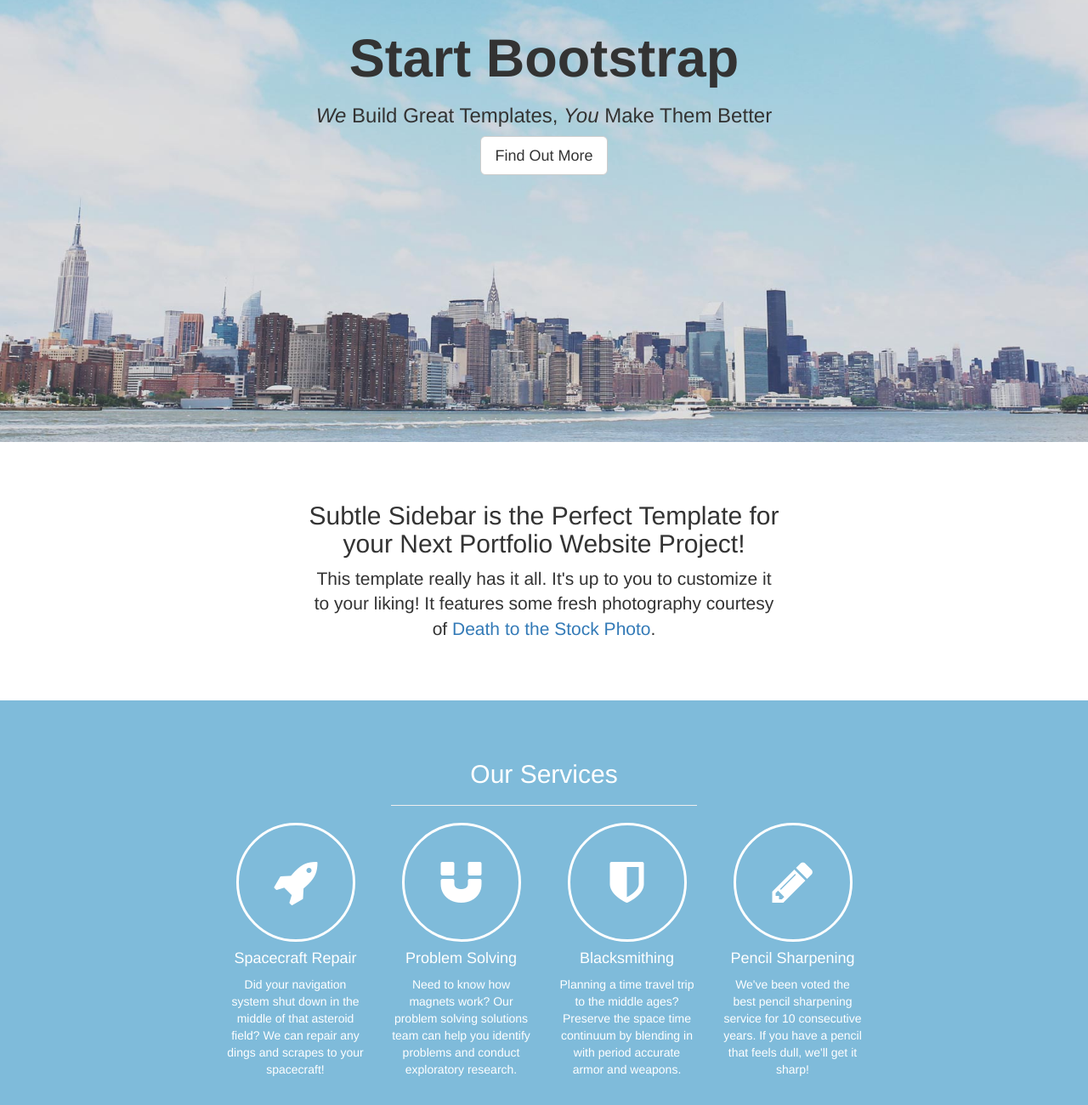
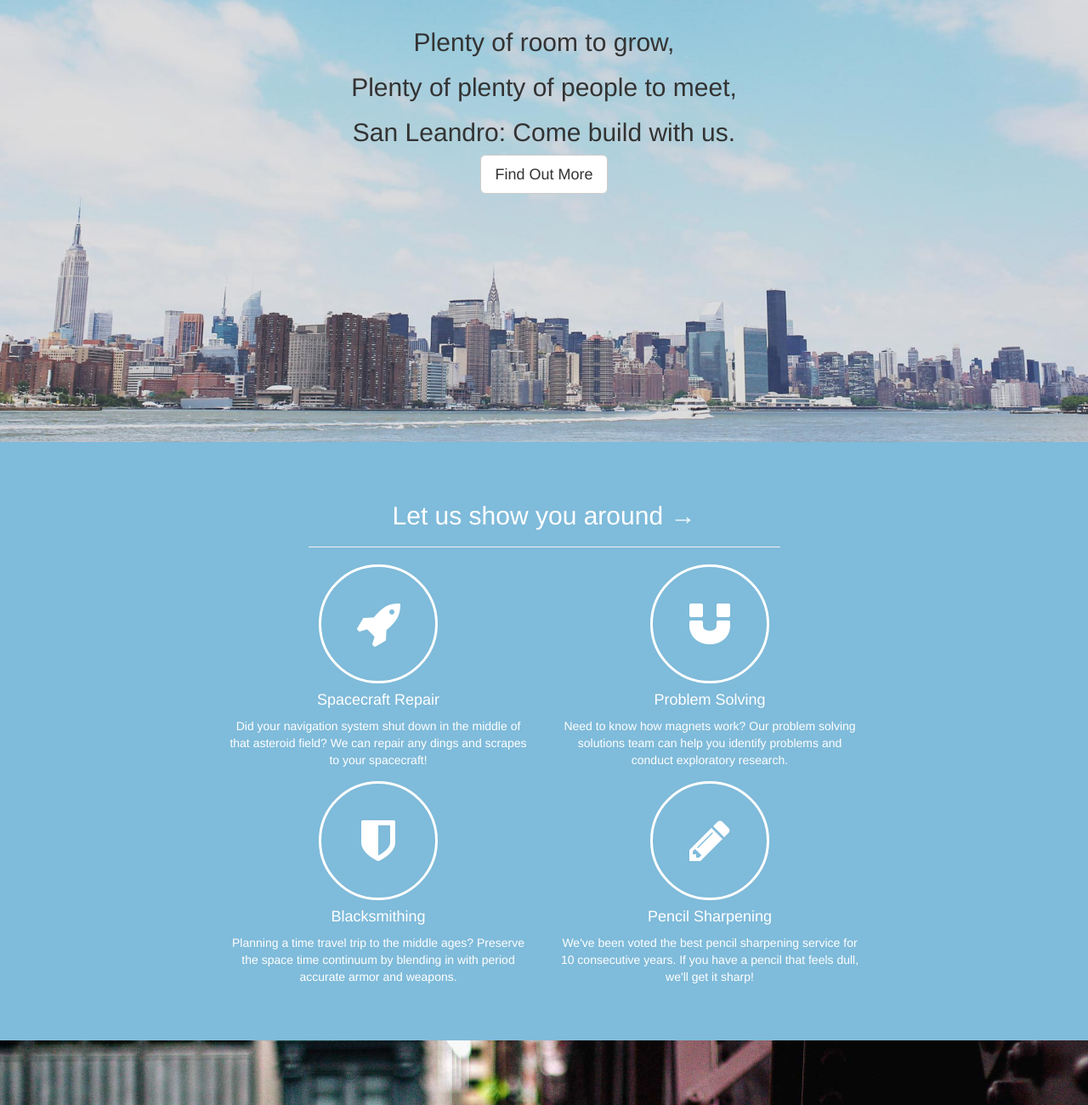
Before and after one commit to MrMaksimize/sl_talk, a plain HTML site: page index.html in a window 1280 px wide. Shown: the part 280-1580 px from the top of the page at 85% size. Drawn offline with nearby package versions, Linux system fonts and the light colour scheme; no server answers.

Commit message:
Broad hacking at structure
Adding in tagline and reformatting sections to accommodate business
profile structure

```diff
--- a/assets/css/custom.css
+++ b/assets/css/custom.css
@@ -0,0 +1,3 @@
+.left {
+	text-align: left;
+}
--- a/index.html
+++ b/index.html
@@ -43,62 +43,65 @@
 
     <!-- Full Page Image Header Area -->
     <div id="top" class="header">
-        <div class="vert-text">
-            <h1>Start Bootstrap</h1>
-            <h3>
-                <em>We</em> Build Great Templates,
-                <em>You</em> Make Them Better</h3>
-            <a href="#about" class="btn btn-default btn-lg">Find Out More</a>
+        <div class="vert-text left">
+            <h2>Plenty of room to grow,</h2>
+            <h2>Plenty of plenty of people to meet,</h2>
+            <h2>San Leandro: Come build with us.</h2>
+             <a href="#about" class="btn btn-default btn-lg">Find Out More</a>
         </div>
     </div>
     <!-- /Full Page Image Header Area -->
 
     <!-- Intro -->
+<!--
     <div id="about" class="intro">
         <div class="container">
             <div class="row">
                 <div class="col-md-6 col-md-offset-3 text-center">
-                    <h2>Subtle Sidebar is the Perfect Template for your Next Portfolio Website Project!</h2>
+                    <h2>Let us show you around &rarr;</h2>
                     <p class="lead">This template really has it all. It's up to you to customize it to your liking! It features some fresh photography courtesy of <a target="_blank" href="http://join.deathtothestockphoto.com/">Death to the Stock Photo</a>.</p>
                 </div>
 
             </div>
         </div>
     </div>
+-->
     <!-- /Intro -->
 
     <!-- Services -->
     <div id="services" class="services">
         <div class="container">
             <div class="row">
-                <div class="col-md-4 col-md-offset-4 text-center">
-                    <h2>Our Services</h2>
+                <div class="col-md-6 col-md-offset-3 text-center">
+                    <h2>Let us show you around &rarr;</h2>
                     <hr>
                 </div>
             </div>
             <div class="row">
-                <div class="col-md-2 col-md-offset-2 text-center">
+                <div class="col-md-4 col-md-offset-2 text-center">
                     <div class="service-item">
                         <i class="service-icon fa fa-rocket"></i>
                         <h4>Spacecraft Repair</h4>
                         <p>Did your navigation system shut down in the middle of that asteroid field? We can repair any dings and scrapes to your spacecraft!</p>
                     </div>
                 </div>
-                <div class="col-md-2 text-center">
+                <div class="col-md-4 text-center">
                     <div class="service-item">
                         <i class="service-icon fa fa-magnet"></i>
                         <h4>Problem Solving</h4>
                         <p>Need to know how magnets work? Our problem solving solutions team can help you identify problems and conduct exploratory research.</p>
                     </div>
                 </div>
-                <div class="col-md-2 text-center">
+            </div>
+            <div class="row">
+                <div class="col-md-4 col-md-offset-2 text-center">
                     <div class="service-item">
                         <i class="service-icon fa fa-shield"></i>
                         <h4>Blacksmithing</h4>
                         <p>Planning a time travel trip to the middle ages? Preserve the space time continuum by blending in with period accurate armor and weapons.</p>
                     </div>
                 </div>
-                <div class="col-md-2 text-center">
+                <div class="col-md-4 text-center">
                     <div class="service-item">
                         <i class="service-icon fa fa-pencil"></i>
                         <h4>Pencil Sharpening</h4>
@@ -119,6 +122,7 @@
     <!-- /Callout -->
 
     <!-- Portfolio -->
+<!--
     <div id="portfolio" class="portfolio">
         <div class="container">
             <div class="row">
@@ -165,6 +169,7 @@
             </div>
         </div>
     </div>
+-->
     <!-- /Portfolio -->
 
     <!-- Call to Action -->
```
